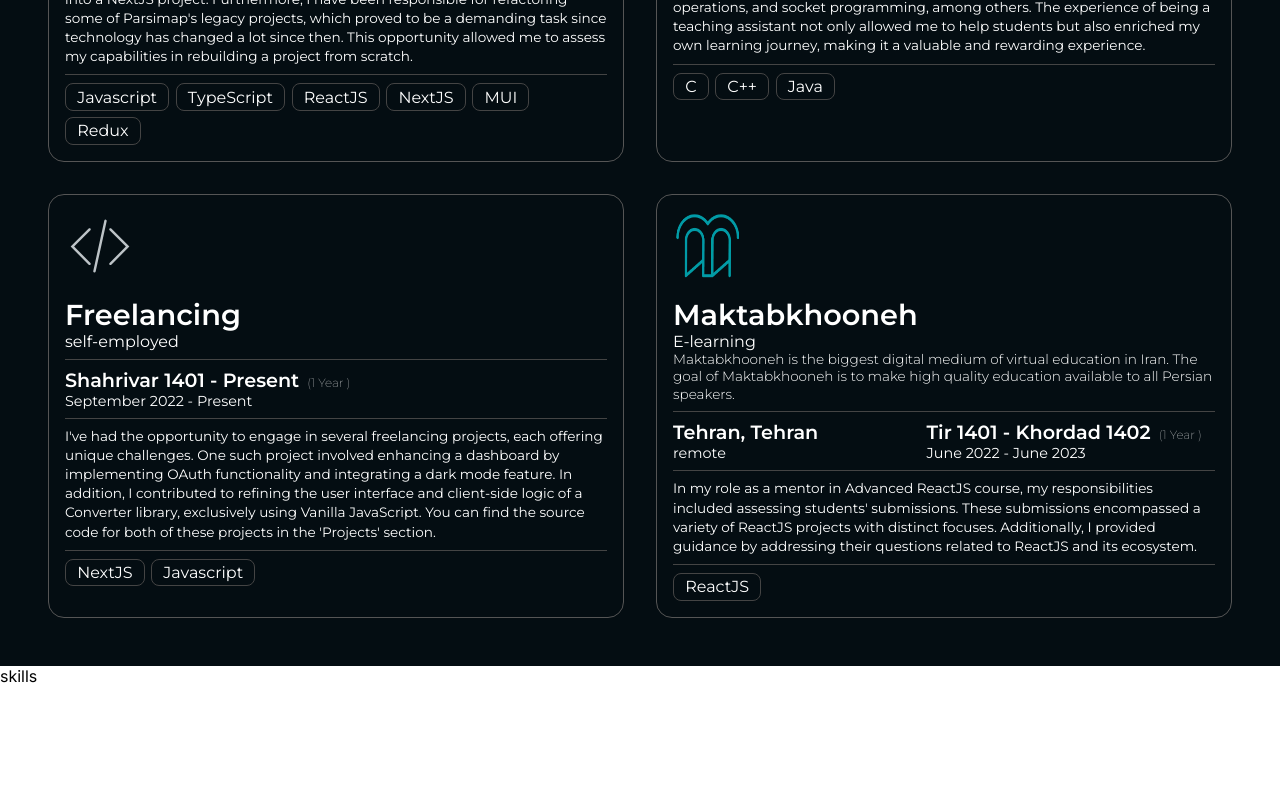
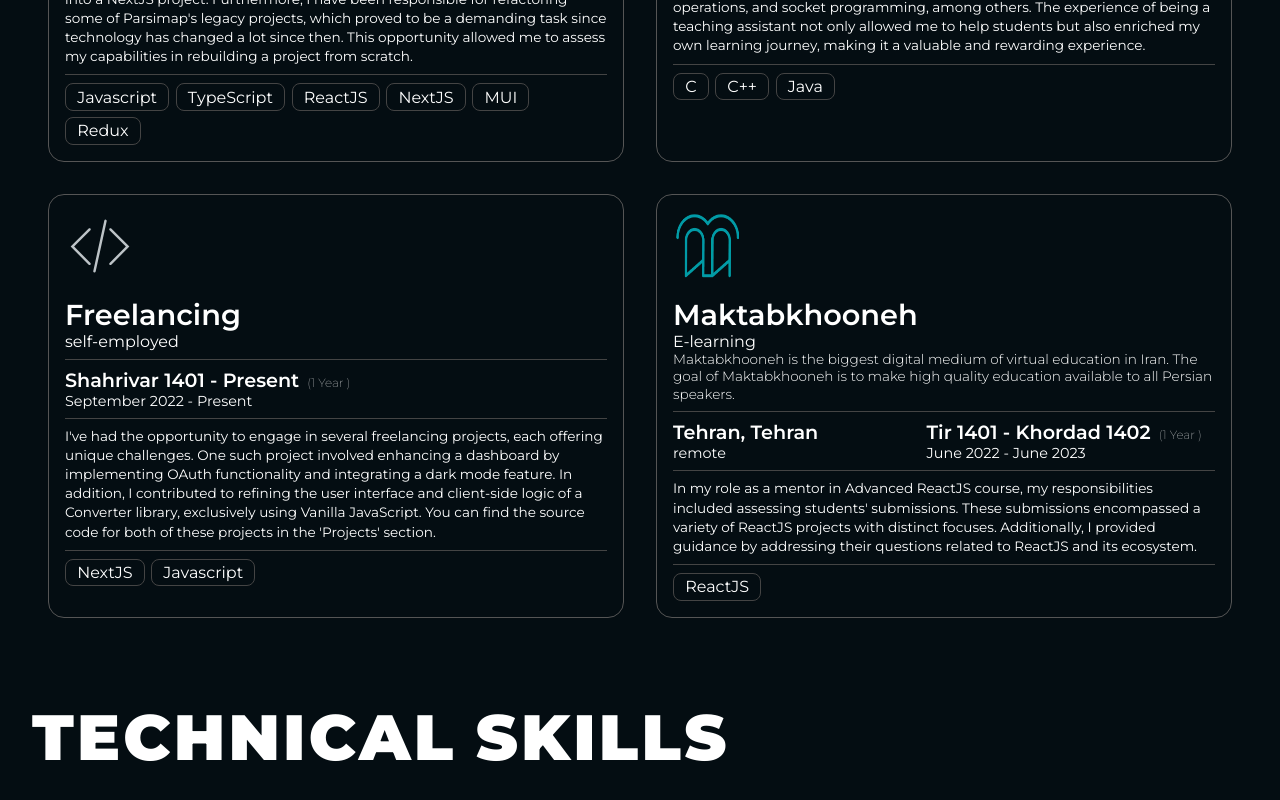
Before and after one commit to alivarastepour/Who_Am_I, a Next.js app: page / in a window 1280 px wide. Shown: the part 2863-3663 px from the top of the page. Before the commit the page ends 3549 px from the top, so only its background shows below. Built offline with nearby package versions, Linux system fonts and the light colour scheme.

Commit message:
Skills component header is added

```diff
--- a/components/Skills/Skills.tsx
+++ b/components/Skills/Skills.tsx
@@ -1,5 +1,54 @@
+import { useIntersection } from "@/hooks/useIntersection";
+import styles from "@/styles/skills.module.scss";
+import { Montserrat } from "next/font/google";
+const monrserrat = Montserrat({
+  subsets: ["latin"],
+  weight: ["900"],
+});
 const Skills = () => {
-  return <>skills</>;
+  useIntersection({
+    observables: [{ className: styles["lamp-effect"], id: "skills-header" }],
+    parentId: "skills-header",
+  });
+  return (
+    <>
+      <div className={styles["skills-wrapper"]}>
+        <div
+          id="skills-header"
+          className={`${monrserrat.className} ${styles["skills-header"]}`}
+        >
+          {[
+            "t",
+            "e",
+            "c",
+            "h",
+            "n",
+            "i",
+            "c",
+            "a",
+            "l",
+            " ",
+            "s",
+            "k",
+            "i",
+            "l",
+            "l",
+            "s",
+          ].map((letter, index) => {
+            const indicator = `${letter}-${index}`;
+            return (
+              <span
+                key={indicator}
+                className={`${styles[indicator]} ${letter}`}
+              >
+                {letter}
+              </span>
+            );
+          })}
+        </div>
+      </div>
+    </>
+  );
 };
 
 export default Skills;
```
